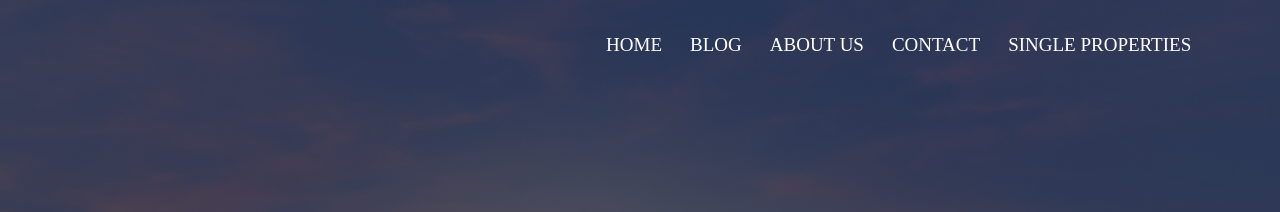
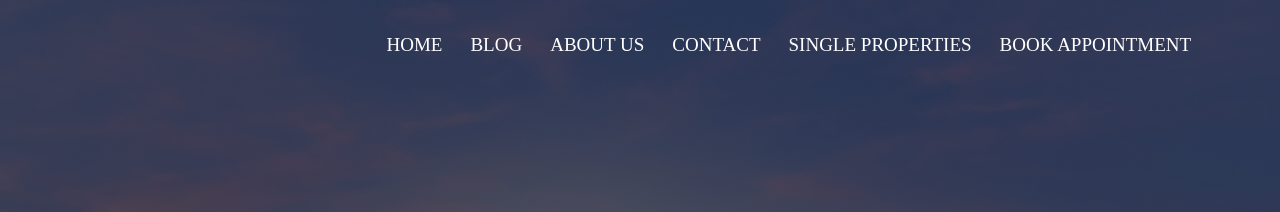
Before and after one commit to vedasree20/realestate, a plain HTML site: page index.html in a window 1280 px wide. Shown: the top 212 px of the page. Drawn offline with Linux system fonts and the light colour scheme.

Commit message:
Update index.html

```diff
--- a/index.html
+++ b/index.html
@@ -19,6 +19,7 @@
                 <li><a href="abt.html">ABOUT US</a></li>
                 <li><a href="contact.html">CONTACT</a></li>
                 <li><a href="singleprop.html">SINGLE PROPERTIES</a></li>
+                <li><a href="bookapt.html">BOOK APPOINTMENT</a></li>
             </ul>
         </DIV>
         <i class="fa fa-bars"></i>
```
